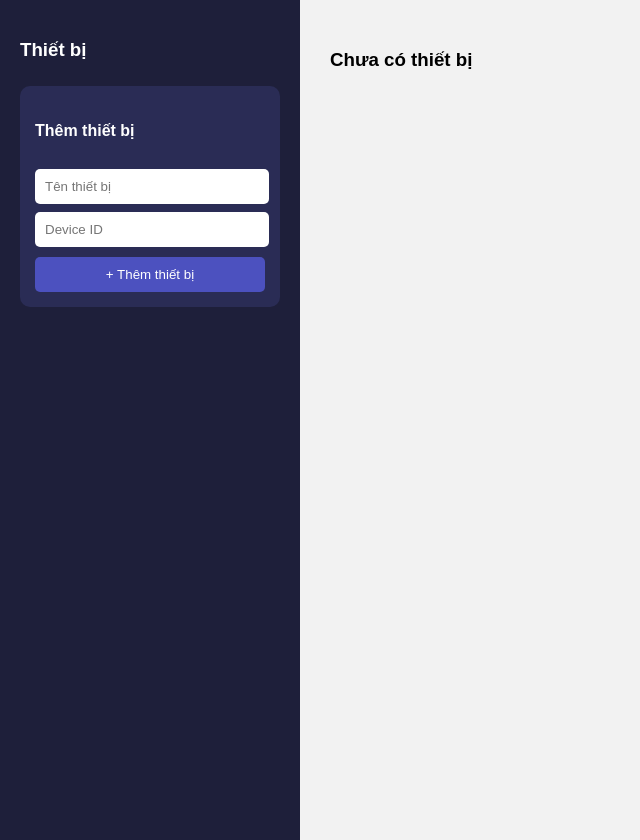
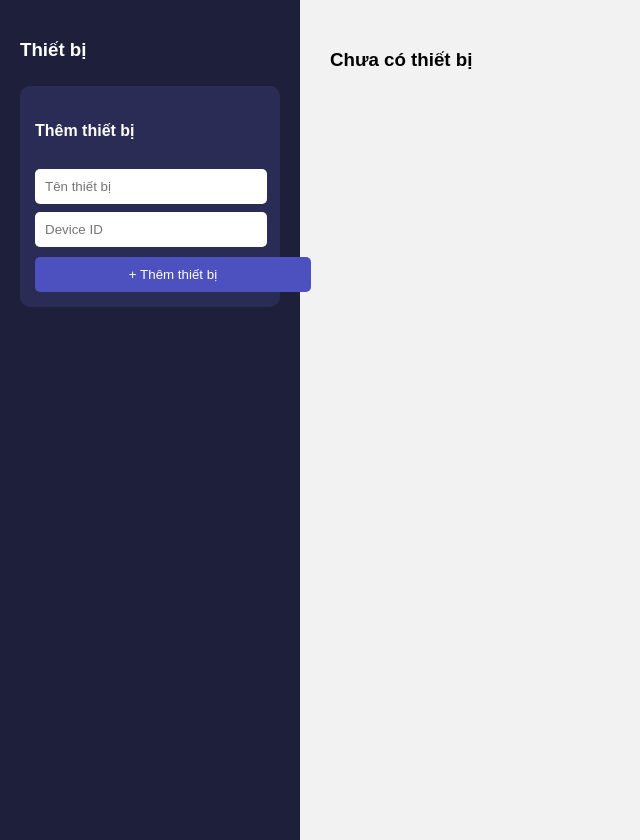
Before and after one commit to TranQuocBao1207/BL0942-WEB, a Django app: page /dashboard/ in a window 1280 px wide. Shown: the part 70-910 px from the top of the page, without its empty margins (0-640 px from the left). Run offline with Django 5.2, Linux system fonts and the light colour scheme; a user stored in the database is signed in; data comes from the database, SQL or seed files in the repository; data that the repository does not hold is empty.

```diff
--- a/templates/dashboard.html
+++ b/templates/dashboard.html
@@ -115,7 +115,7 @@ body{
 }
 
 .add-box input{
-    width:93%;
+    width:92%;
 
     padding:10px;
     margin-top:8px;
@@ -125,7 +125,7 @@ body{
 }
 
 .add-box button{
-    width:100%;
+    width:120%;
 
     margin-top:10px;
     padding:10px;
```
